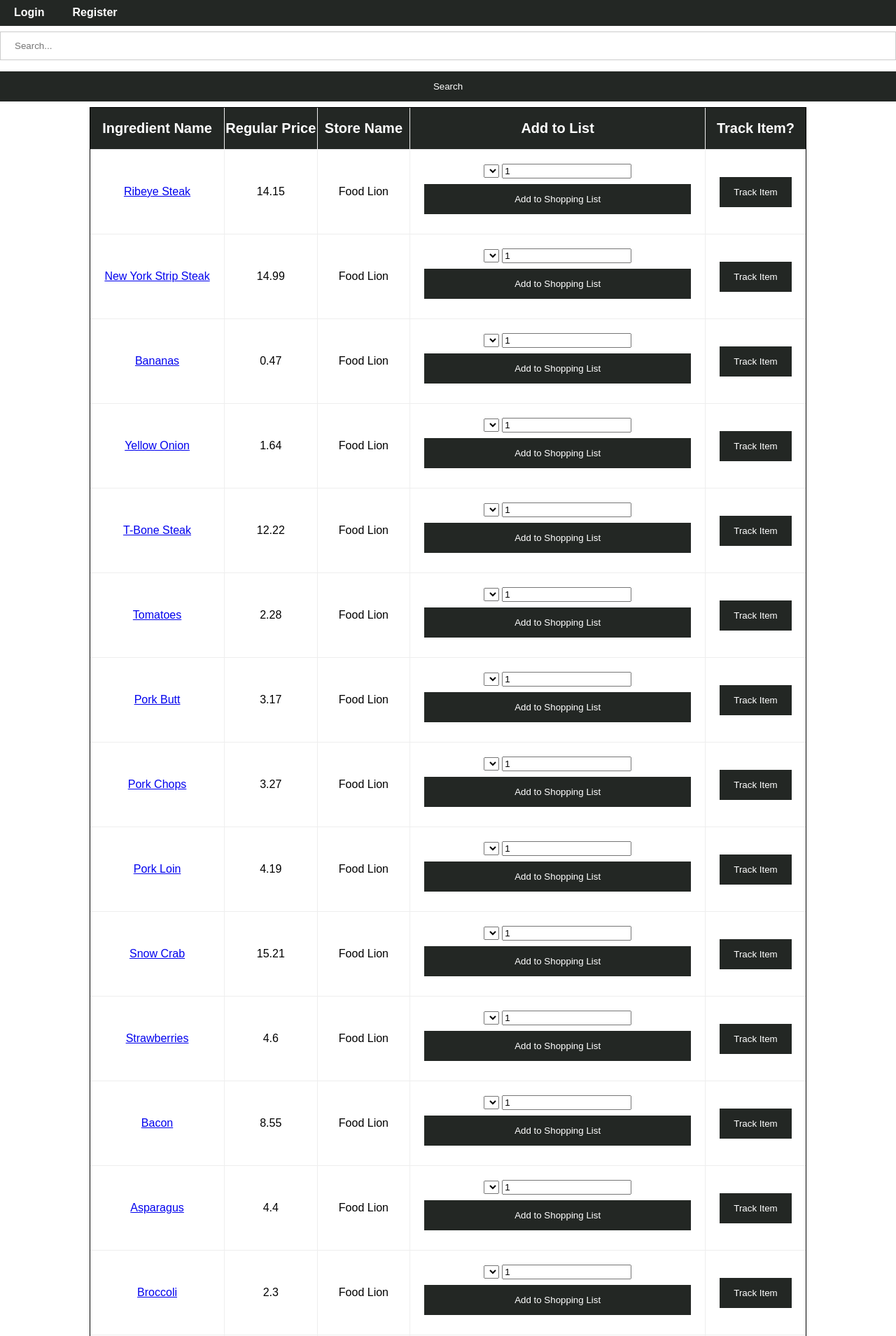
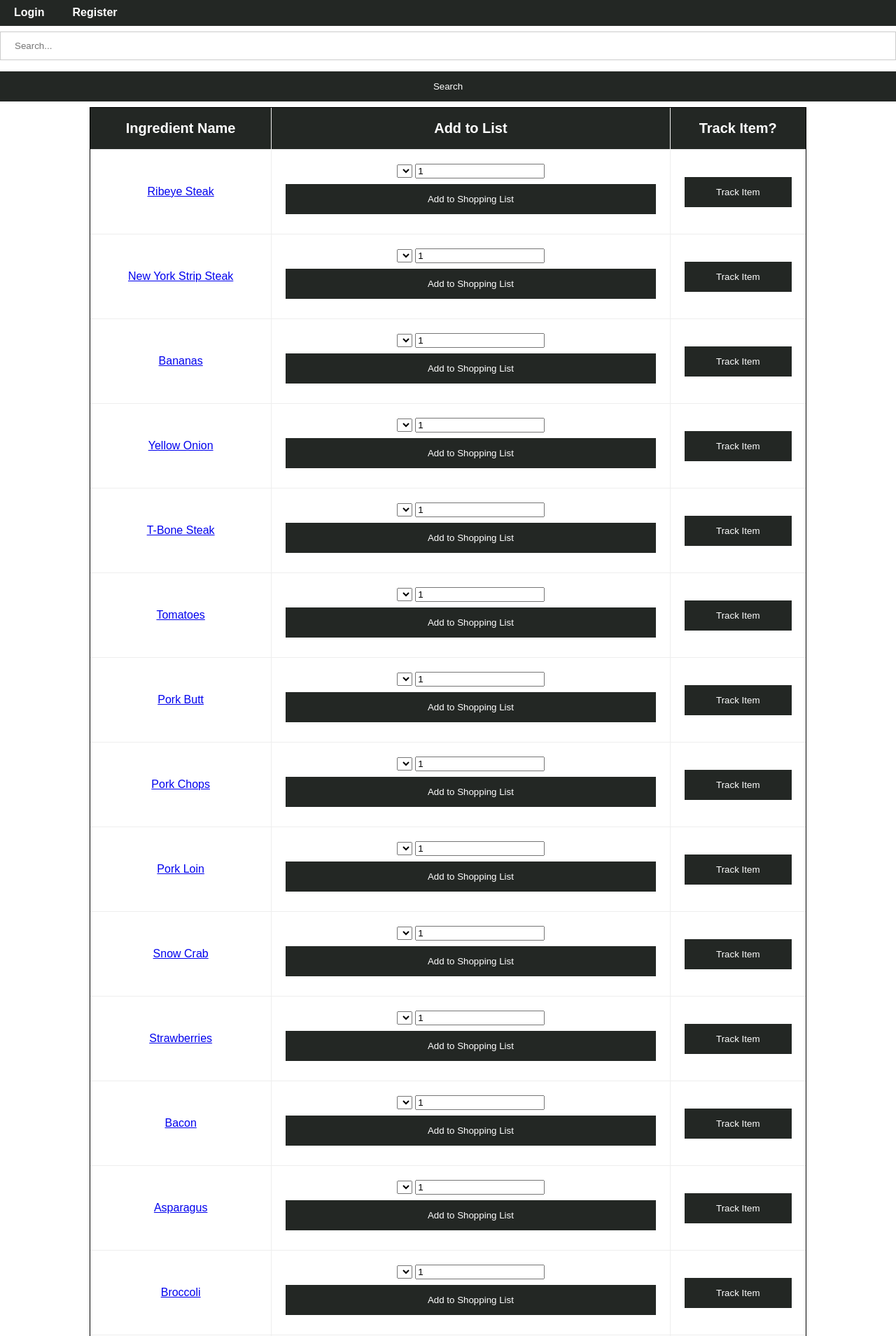
Before and after one commit to odian001/test, a Django app: page /ingredient_search/ in a window 1280 px wide. Shown: the part 961-2870 px from the top of the page at 70% size. Run offline with Django 4.2, Linux system fonts and the light colour scheme; data comes from the database, SQL or seed files in the repository; lists and menus that the app fills with data are empty.

Commit message:
Filter Item Search

```diff
--- a/DoughSaver/doughsaverapp/templates/ingredient_search.html
+++ b/DoughSaver/doughsaverapp/templates/ingredient_search.html
@@ -20,8 +20,8 @@
             <thead>
                 <tr>
                     <th class="custom-table-th">Ingredient Name</th>
-                    <th class="custom-table-th">Regular Price</th>
-                    <th class="custom-table-th">Store Name</th>
+                   <!-- <th class="custom-table-th">Regular Price</th>-->
+                    <!-- <th class="custom-table-th">Store Name</th>-->
                     <th class="custom-table-th">Add to List</th>
                     <th class="custom-table-th">Track Item?</th>
                 </tr>
@@ -33,11 +33,11 @@
                         <td class="custom-table-td">
                             <a href="{% url 'ingredient_detail' IngredientID=item.IngredientID %}">{{ item.IngredientID__IngredientName }}</a>
                         </td>
-                        <td class="custom-table-td">{{ item.CurrentPrice }}</td>
-                        <td class="custom-table-td">{{ item.StoreID__StoreName }}</td>
+                       <!-- <td class="custom-table-td">{{ item.CurrentPrice }}</td> -->
+                       <!-- <td class="custom-table-td">{{ item.StoreID__StoreName }}</td> -->
                         <td class="custom-table-td">
                             <form method="post" action="{% url 'ingredient_search' %}">
-                                {% csrf_token %} <!-- Needs Implementation for Shopping List-->
+                                {% csrf_token %}
                                 <select name="shoppingList" id="shoppingList">
 									{% for shopping_list in shopping_lists %}
                                         <option value="{{ shopping_list.ListID }}">{{ shopping_list.ListName }}</option>
--- a/DoughSaver/doughsaverapp/views.py
+++ b/DoughSaver/doughsaverapp/views.py
@@ -410,20 +410,19 @@ def ingredient_search(request):
             Quantity=quantity
         )
 
-    # Redirect to a success page or the same page
-        return redirect('ingredient_search')  # Replace 'success_page' with the actual page name
+    # Redirect to a the ingredient search
+        return redirect('ingredient_search')
 
-    # Replace 'your_user_id' with the actual user ID or retrieve it from the request
+    # Retrieve the user id
     user = request.user.id
 
     # Retrieve shopping lists for the user
     shopping_lists = ShoppingListNames.objects.filter(UserID=user)
 
-
-    #search_query = request.GET.get('search_query', '')
-   # items = []
+    # Retrieve the search variable
     search_query = request.GET.get('search_query', '')
 
+    # Get all the items in the database
     items = PriceData.objects.all()
 
     # Fetch stores associated with the current user
@@ -436,6 +435,7 @@ def ingredient_search(request):
                 IngredientID__IngredientName__icontains=search_query,
                 StoreID__in=user_stores
             )
+        # If the user has collected stores but not searched
         else:
             items = items.filter(StoreID__in=user_stores)
     elif search_query:
@@ -450,26 +450,17 @@ def ingredient_search(request):
         'StoreID',
         'StoreID__StoreName'
     )
-#    if search_query:
- #           items = PriceData.objects.filter(IngredientID__IngredientName__icontains=search_query).values(
-  #          'IngredientID',
-   #         'IngredientID__IngredientName',
-    #        'CurrentPrice',
-     #       'StoreID',
-      #      'StoreID__StoreName'
-       #     )
-    #else:
-        # Fetch all items from PriceData table if no search query is provided
-     #   items = PriceData.objects.all().values(
-      #      'IngredientID',
-       #     'IngredientID__IngredientName',
-        #    'CurrentPrice',
-         #   'StoreID',
-         #   'StoreID__StoreName'
-        #)
-         # Fetch stores associated with the current user
+    # Process items to select only one of each name
+    unique_items = {}
+    for item in items:
+        ingredient_name = item['IngredientID__IngredientName']
+        if ingredient_name not in unique_items:
+            unique_items[ingredient_name] = item
 
-    return render(request, 'ingredient_search.html', {'ingredient_search_query': search_query, 'items': items,'shopping_lists': shopping_lists})
+    # Turn it back into a list
+    unique_items = list(unique_items.values())
+
+    return render(request, 'ingredient_search.html', {'ingredient_search_query': search_query, 'items': unique_items,'shopping_lists': shopping_lists})
 
 def get_current_prices(ingredient_id):
     current_prices = PriceData.objects.filter(IngredientID=ingredient_id)
```
